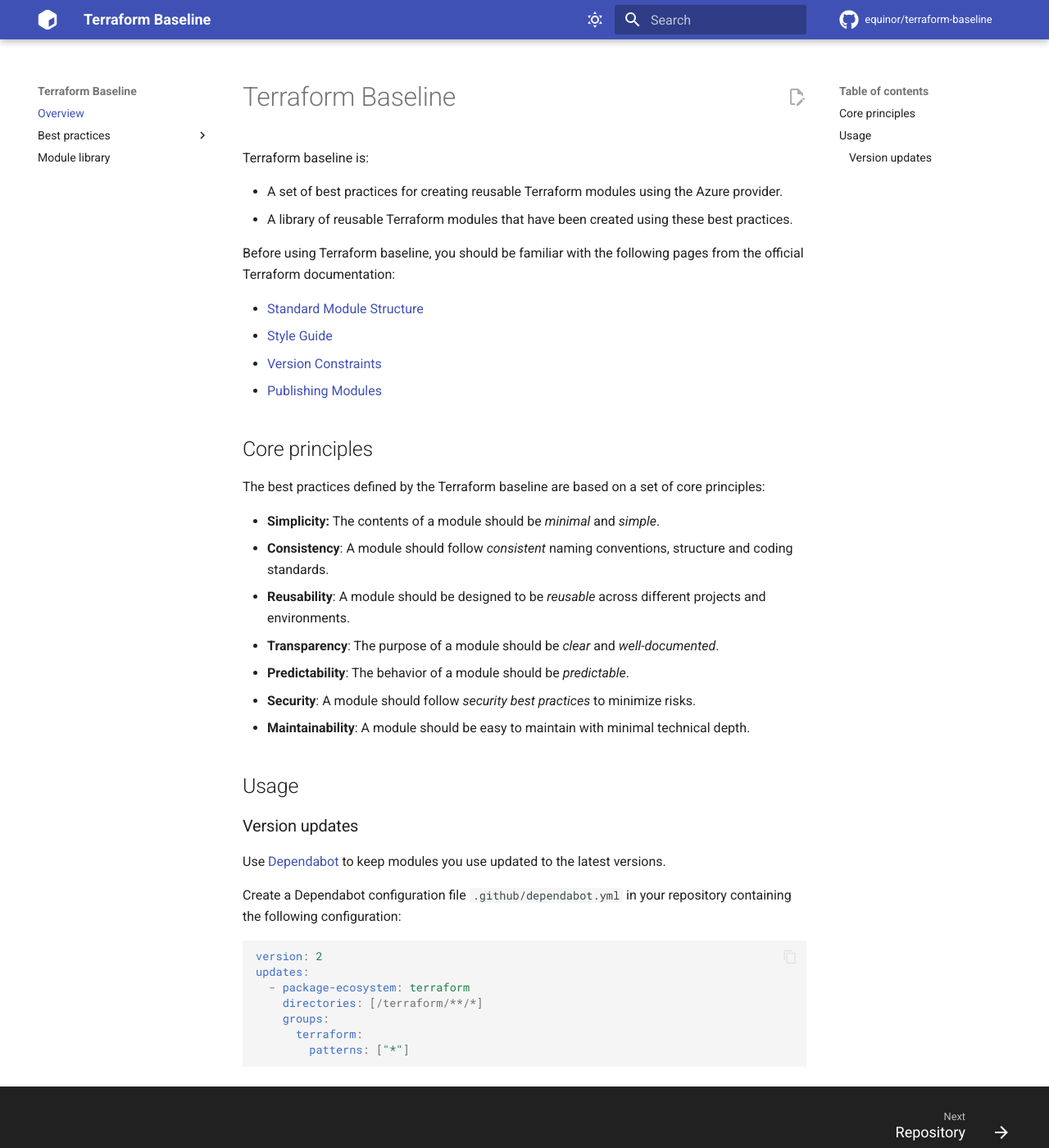
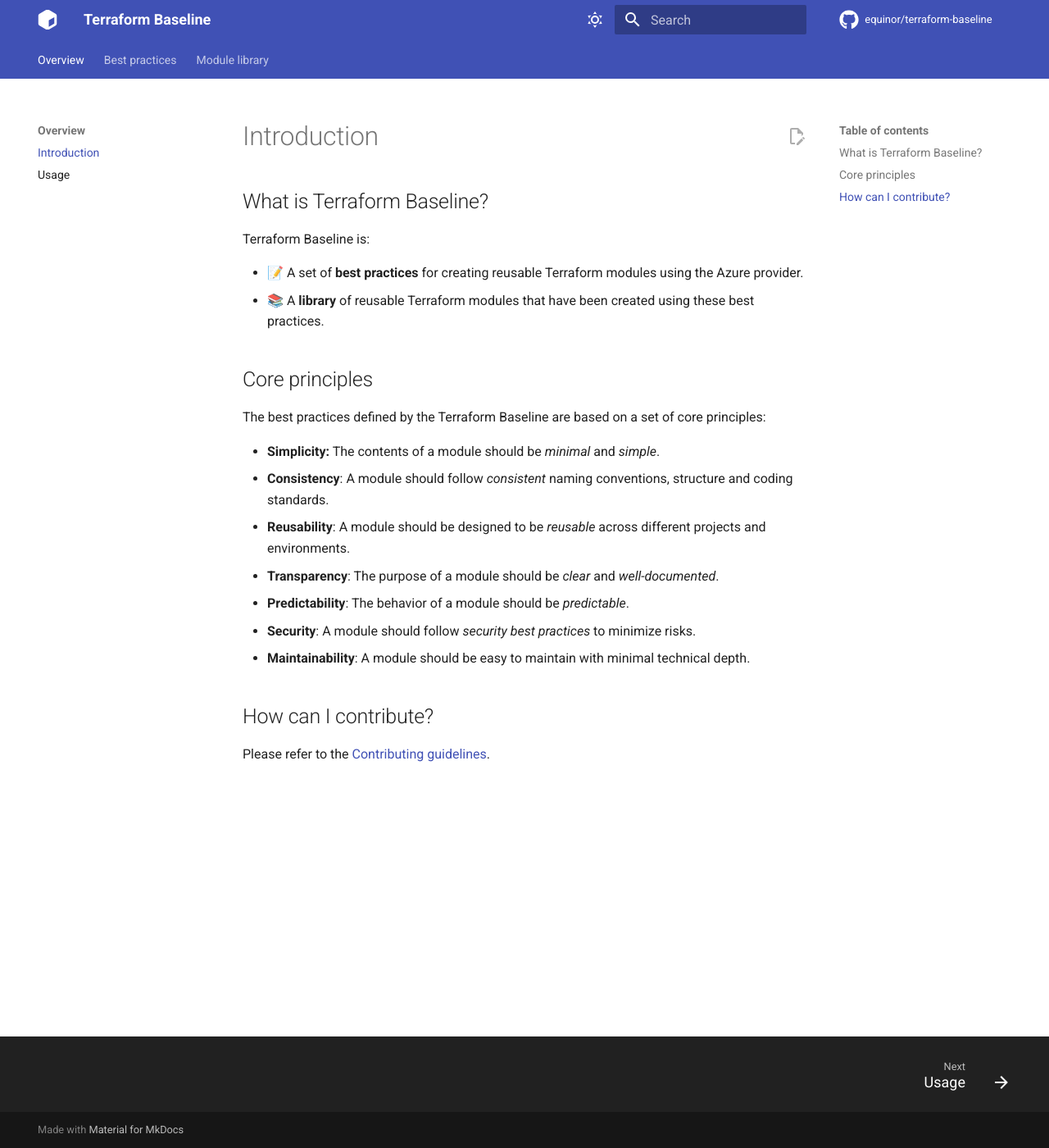
Before and after one commit to equinor/terraform-baseline, an MkDocs documentation site: the page built from docs/index.md, in a window 1280 px wide and 1400 px high. Shown: the whole window at 82% size. Built offline with MkDocs 1.6.1 and Material for MkDocs 9.7.7, drawn with Linux system fonts in a browser that asks for light colours; some web fonts are replaced; comment, search, counter and statistics services are not loaded.

Commit message:
chore: add tabs

````diff
--- a/docs/index.md
+++ b/docs/index.md
@@ -1,20 +1,15 @@
-# Terraform Baseline
+# Introduction
 
-Terraform baseline is:
+## What is Terraform Baseline?
 
-- A set of best practices for creating reusable Terraform modules using the Azure provider.
-- A library of reusable Terraform modules that have been created using these best practices.
+Terraform Baseline is:
 
-Before using Terraform baseline, you should be familiar with the following pages from the official Terraform documentation:
-
-- [Standard Module Structure](https://developer.hashicorp.com/terraform/language/modules/develop/structure)
-- [Style Guide](https://developer.hashicorp.com/terraform/language/style)
-- [Version Constraints](https://developer.hashicorp.com/terraform/language/expressions/version-constraints)
-- [Publishing Modules](https://developer.hashicorp.com/terraform/registry/modules/publish)
+- 📝 A set of **best practices** for creating reusable Terraform modules using the Azure provider.
+- 📚 A **library** of reusable Terraform modules that have been created using these best practices.
 
 ## Core principles
 
-The best practices defined by the Terraform baseline are based on a set of core principles:
+The best practices defined by the Terraform Baseline are based on a set of core principles:
 
 - **Simplicity:** The contents of a module should be *minimal* and *simple*.
 - **Consistency**: A module should follow *consistent* naming conventions, structure and coding standards.
@@ -24,20 +19,6 @@
 - **Security**: A module should follow *security best practices* to minimize risks.
 - **Maintainability**: A module should be easy to maintain with minimal technical depth.
 
-## Usage
+## How can I contribute?
 
-### Version updates
-
-Use [Dependabot](https://docs.github.com/en/code-security/dependabot/dependabot-version-updates/about-dependabot-version-updates) to keep modules you use updated to the latest versions.
-
-Create a Dependabot configuration file `.github/dependabot.yml` in your repository containing the following configuration:
-
-```yaml
-version: 2
-updates:
-  - package-ecosystem: terraform
-    directories: [/terraform/**/*]
-    groups:
-      terraform:
-        patterns: ["*"]
-```
+Please refer to the [Contributing guidelines](https://github.com/equinor/terraform-baseline/blob/main/CONTRIBUTING.md).
--- a/docs/stylesheets/extra.css
+++ /dev/null
@@ -1,4 +0,0 @@
-/* Customize font family */
-body {
-  font-family: "Equinor", "Roboto";
-}
--- a/mkdocs.yml
+++ b/mkdocs.yml
@@ -9,6 +9,7 @@
     logo: fontawesome/solid/cube # Set icon to cube to represent the baseline as a "building block"
     repo: fontawesome/brands/github
   features:
+    - navigation.tabs # Enables navigational tabs at top of page.
     - navigation.instant # Make MkDocs behave like a Single Page Application (SPA).
     - navigation.top # Enables "back-to-top" button.
     - navigation.footer # Enables "previous" and "next" navigation buttons in footer
@@ -38,18 +39,14 @@
   - pymdownx.superfences # Enable arbitrary nesting of code and content blocks inside each other.
   - attr_list # Open links in new tabs by using syntax [<text>](<url>){target=_blank}.
 
-extra_css:
-  # Add Equinor fonts
-  - https://cdn.eds.equinor.com/font/equinor-font.css
-  # Add custom styling
-  - stylesheets/extra.css
-
 nav:
-  - Overview: index.md
+  - Overview:
+      - index.md
+      - usage.md
   - Best practices:
       - best-practices/repository.md
       - best-practices/resources.md
       - best-practices/variables-and-outputs.md
       - best-practices/meta-arguments.md
       - best-practices/testing.md
-  - Module library: https://github.com/equinor?q=topic%3Aterraform-baseline+topic%3Aterraform-module
+  - Module library: https://registry.terraform.io/search/modules?namespace=equinor
````
Also changed, not shown: CONTRIBUTING.md (+3 -0 lines), docs/usage.md (added, +17 -0 lines).
